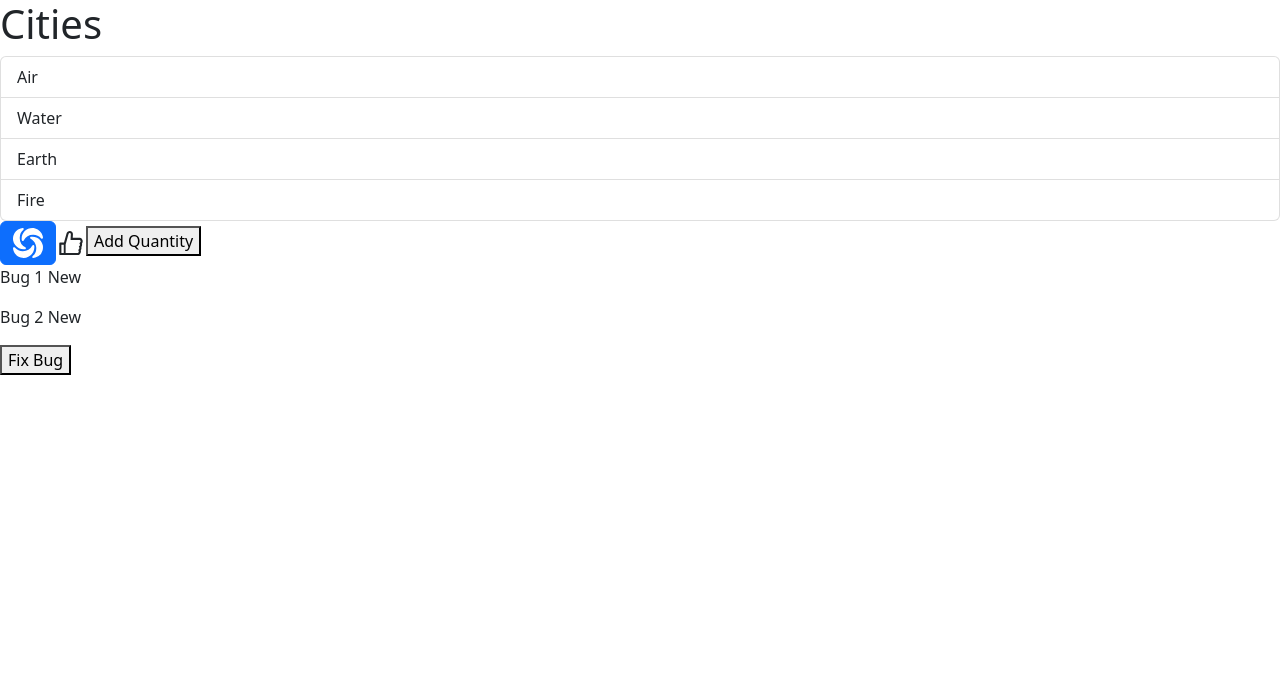
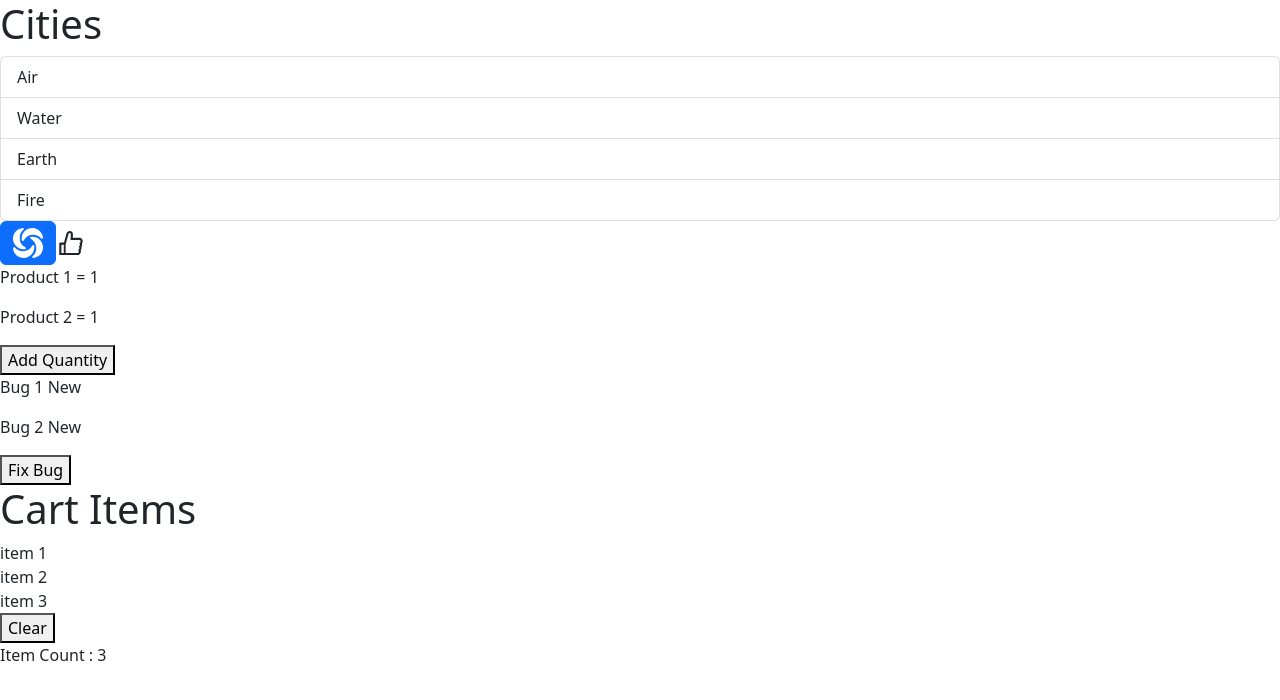
Before and after one commit to incri/learning-react-basics, a React (Vite) app in the folder vite-project/: page / in a window 1280 px wide. Shown: the top 700 px of the page. Built offline with nearby package versions, Linux system fonts and the light colour scheme.

Commit message:
sharing states between components

```diff
--- a/vite-project/src/App.tsx
+++ b/vite-project/src/App.tsx
@@ -7,6 +7,10 @@ import Like from "./components/Like";
 import Mart from "./components/Mart";
 import Bug from "./components/Bug";
 import { produce } from "immer";
+import Cart from "./components/Cart";
+import Nav from "./components/Nav";
+
+
 function app() {
 
   let item = [
@@ -16,16 +20,21 @@ function app() {
     'Fire'
   ]
 
+  let emptys = []
+
+
+
   const handleSelectItem = (item: string) => {
     console.log(item);
   }
   true
 
+
   const [cart, setcart] = useState({
     discount: .1,
     item: [
       {id:1 , title: 'Product 1', quantity:1},
-      {id:2 , title: 'Product 2', quantity:2}
+      {id:2 , title: 'Product 2', quantity:1}
     ]
   });
 
@@ -50,21 +59,27 @@ function app() {
   }
 
   const [alertVisible, setAlertVisible] = useState(false)
+
+  const [cartItems, setCartItems] = useState(['item 1', 'item 2', 'item 3'])
+
   return (
     <>
      {alertVisible && <Alert children="You have been alert" onClose={() => setAlertVisible(false)}/>}
       <div>
-        <ListGroup items={item} heading="Cities" onSelectItem={handleSelectItem}/>
+        <ListGroup items={item} heading="Cities" onSelectItem={handleSelectItem}  />
       </div>
       <Button children= {<SiSololearn size="30"/>} onClick={() => setAlertVisible(true)} />
       <Like onClick={() => console.log("Liked")}/>
+      {cart.item.map(item => <p key = {item.id}>{item.title} = {item.quantity}</p>)}
       <Mart  onClick={() => handleClick()} />
       {bugs.map(bug => <p key = {bug.id}>{bug.title} {bug.fixed ? 'Fixed' : 'New'}</p>)}
       <Bug onClick={() => handleBug()}/>
 
+      <div>
+        <Cart cartItems={cartItems} onClear={()=> setCartItems([])}/>
+        <Nav cartItemCount={cartItems.length}/>
+      </div>
     </>
-
-
 
   );
 
--- /dev/null
+++ b/vite-project/src/components/Cart.tsx
@@ -0,0 +1,21 @@
+
+interface Props{
+    cartItems : string[]
+    onClear : () => void
+  }
+
+function Cart({cartItems, onClear}: Props) {
+
+    return (
+        <>
+            <h1>Cart Items</h1>
+            <ul className="list-group">
+            {cartItems.map((item) => <li key={item}>{item}</li>)}
+            </ul>
+
+            <button onClick={onClear}>Clear</button>
+        </>
+    )
+}
+
+export default Cart
--- /dev/null
+++ b/vite-project/src/components/Nav.tsx
@@ -0,0 +1,13 @@
+import React from 'react'
+
+interface Props{
+    cartItemCount : number;
+}
+
+const Nav = ({cartItemCount}: Props) => {
+  return (
+    <div>Item Count : {cartItemCount}</div>
+  )
+}
+
+export default Nav
```
Also changed, not shown: vite-project/src/components/ListGroupComponent.tsx (line endings or trailing spaces).
